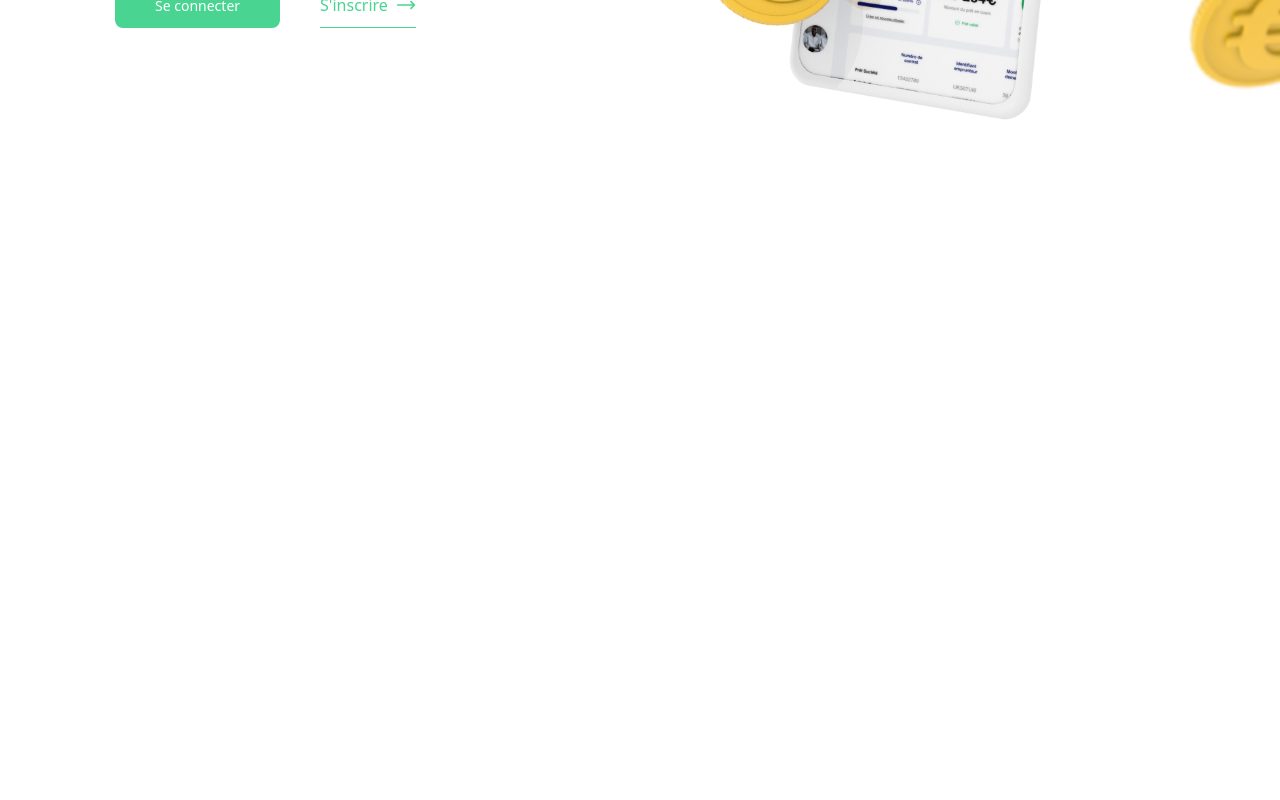
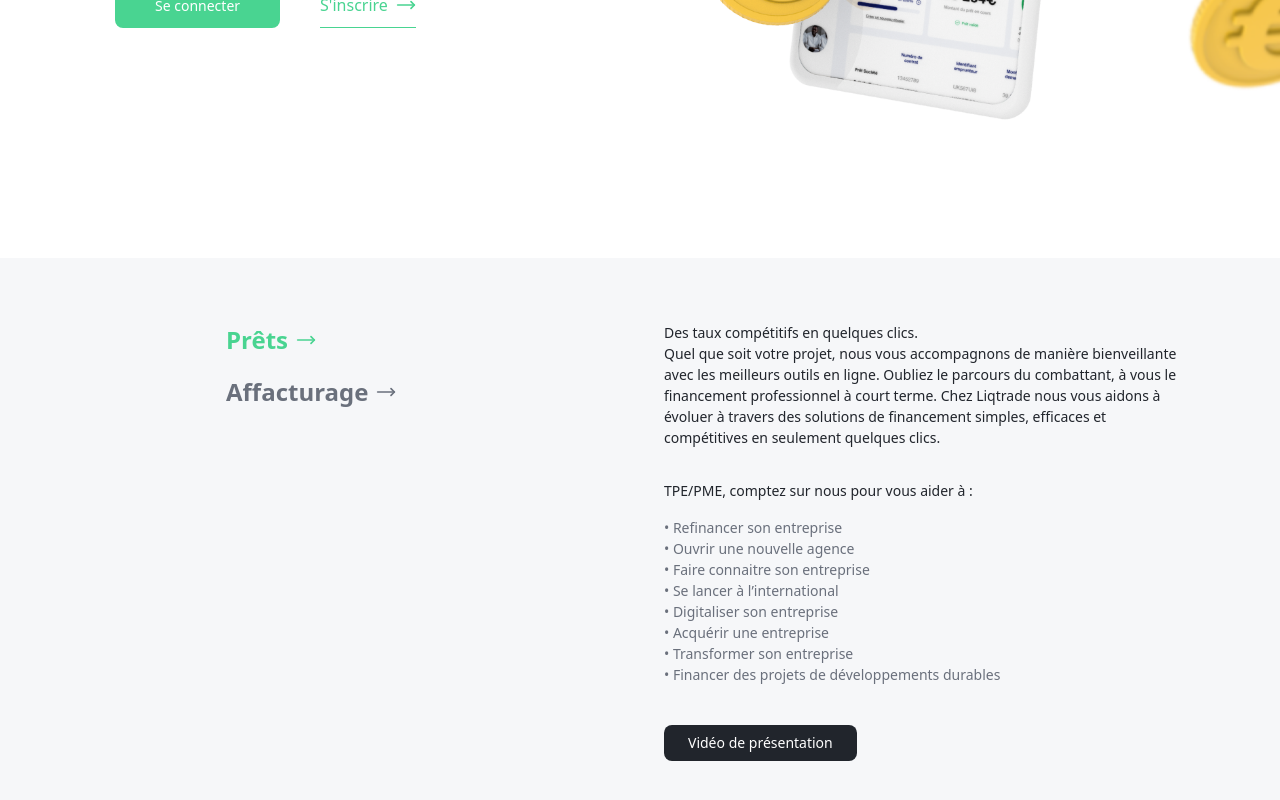
Before and after one commit to Noe-p/test-txstudio, a Next.js app in the folder frontend/: page /affacturage in a window 1280 px wide. Shown: the part 542-1342 px from the top of the page. Before the commit the page ends 880 px from the top, so only its background shows below. Built offline with nearby package versions, Linux system fonts and the light colour scheme.

Commit message:
💄 Created static loans section

```diff
--- /dev/null
+++ b/frontend/src/components/Homepage/Loans.tsx
@@ -0,0 +1,79 @@
+'use client';
+import { Button } from '@/components/ui/button';
+import { Col } from '@/components/utils/Flex';
+import { Grid2 } from '@/components/utils/Grid';
+import { P14, P24 } from '@/components/utils/Texts';
+import { cn } from '@/services/utils';
+import { MoveRight } from 'lucide-react';
+import { useTranslations } from 'next-intl';
+import { useState } from 'react';
+
+export function Loans(): React.JSX.Element {
+  const tCommons = useTranslations('common');
+  const [activeTab, setActiveTab] = useState<'item1' | 'item2'>('item1');
+
+  const navItems = [
+    { key: 'item1' as const, label: tCommons('loans.nav.item1') },
+    { key: 'item2' as const, label: tCommons('loans.nav.item2') },
+  ];
+
+  const listItems = [
+    tCommons('loans.list.items.item1'),
+    tCommons('loans.list.items.item2'),
+    tCommons('loans.list.items.item3'),
+    tCommons('loans.list.items.item4'),
+    tCommons('loans.list.items.item5'),
+    tCommons('loans.list.items.item6'),
+    tCommons('loans.list.items.item7'),
+    tCommons('loans.list.items.item8'),
+  ];
+
+  return (
+    <div className="bg-secondary py-16 px-6 md:px-12 lg:px-24">
+      <Grid2 className=" gap-8 md:gap-12">
+        {/* Navigation gauche */}
+        <Col className="gap-4 items-center">
+          {navItems.map((item) => (
+            <div
+              key={item.key}
+              onClick={() => setActiveTab(item.key)}
+              className={cn(
+                'flex items-center justify-start w-1/2 cursor-pointer transition-colors gap-2',
+                activeTab === item.key
+                  ? 'text-success'
+                  : 'text-muted-foreground hover:text-success',
+              )}
+            >
+              <P24 className="font-semibold">{item.label}</P24>
+              <MoveRight className="h-5 w-5" />
+            </div>
+          ))}
+        </Col>
+
+        {/* Contenu droite */}
+        <Col className="gap-4">
+          <P14>
+            {tCommons.rich('loans.description', {
+              br: () => <br />,
+            })}
+          </P14>
+
+          <Col className="gap-4 mt-4">
+            <P14 className="text-foreground">{tCommons('loans.list.title')}</P14>
+            <ul className="">
+              {listItems.map((item, index) => (
+                <li key={index} className="text-muted-foreground  md:text-[14px]">
+                  {`• ${item}`}
+                </li>
+              ))}
+            </ul>
+          </Col>
+
+          <Button className="mt-6 w-fit bg-foreground hover:bg-foreground/90">
+            {tCommons('loans.list.cta')}
+          </Button>
+        </Col>
+      </Grid2>
+    </div>
+  );
+}
--- a/frontend/src/components/pages/HomePage.tsx
+++ b/frontend/src/components/pages/HomePage.tsx
@@ -1,13 +1,15 @@
 'use client';
 
 import React from 'react';
-import { Header } from '../Header';
+import { Header } from '../Homepage/Header';
+import { Loans } from '../Homepage/Loans';
 import { Layout } from '../utils/Layout';
 
 export function HomePage(): React.JSX.Element {
   return (
     <Layout>
       <Header />
+      <Loans />
     </Layout>
   );
 }
--- a/frontend/src/i18n/fr/common.json
+++ b/frontend/src/i18n/fr/common.json
@@ -17,5 +17,26 @@
     "upTitle": "FINANCEMENT PROFESSIONNEL À COURT TERME.",
     "title": "Notre intérêt, c'est le vôtre.",
     "subtitle": "Simple, efficace et rapide. Profitez du service Liqtrade sans garantie personnelle."
+  },
+  "loans": {
+    "nav": {
+      "item1": "Prêts",
+      "item2": "Affacturage"
+    },
+    "description": "Des taux compétitifs en quelques clics.<br></br>Quel que soit votre projet, nous vous accompagnons de manière bienveillante avec les meilleurs outils en ligne. Oubliez le parcours du combattant, à vous le financement professionnel à court terme. Chez Liqtrade nous vous aidons à évoluer à travers des solutions de financement simples, efficaces et compétitives en seulement quelques clics.",
+    "list": {
+      "title": "TPE/PME, comptez sur nous pour vous aider à :",
+      "items": {
+        "item1": "Refinancer son entreprise",
+        "item2": "Ouvrir une nouvelle agence",
+        "item3": "Faire connaitre son entreprise",
+        "item4": "Se lancer à l’international",
+        "item5": "Digitaliser son entreprise",
+        "item6": "Acquérir une entreprise",
+        "item7": "Transformer son entreprise",
+        "item8": "Financer des projets de développements durables"
+      },
+      "cta": "Vidéo de présentation"
+    }
   }
 }
```
Also changed, not shown: frontend/src/components/Homepage/Header.tsx (renamed from frontend/src/components/Header.tsx, +4 -4 lines).
